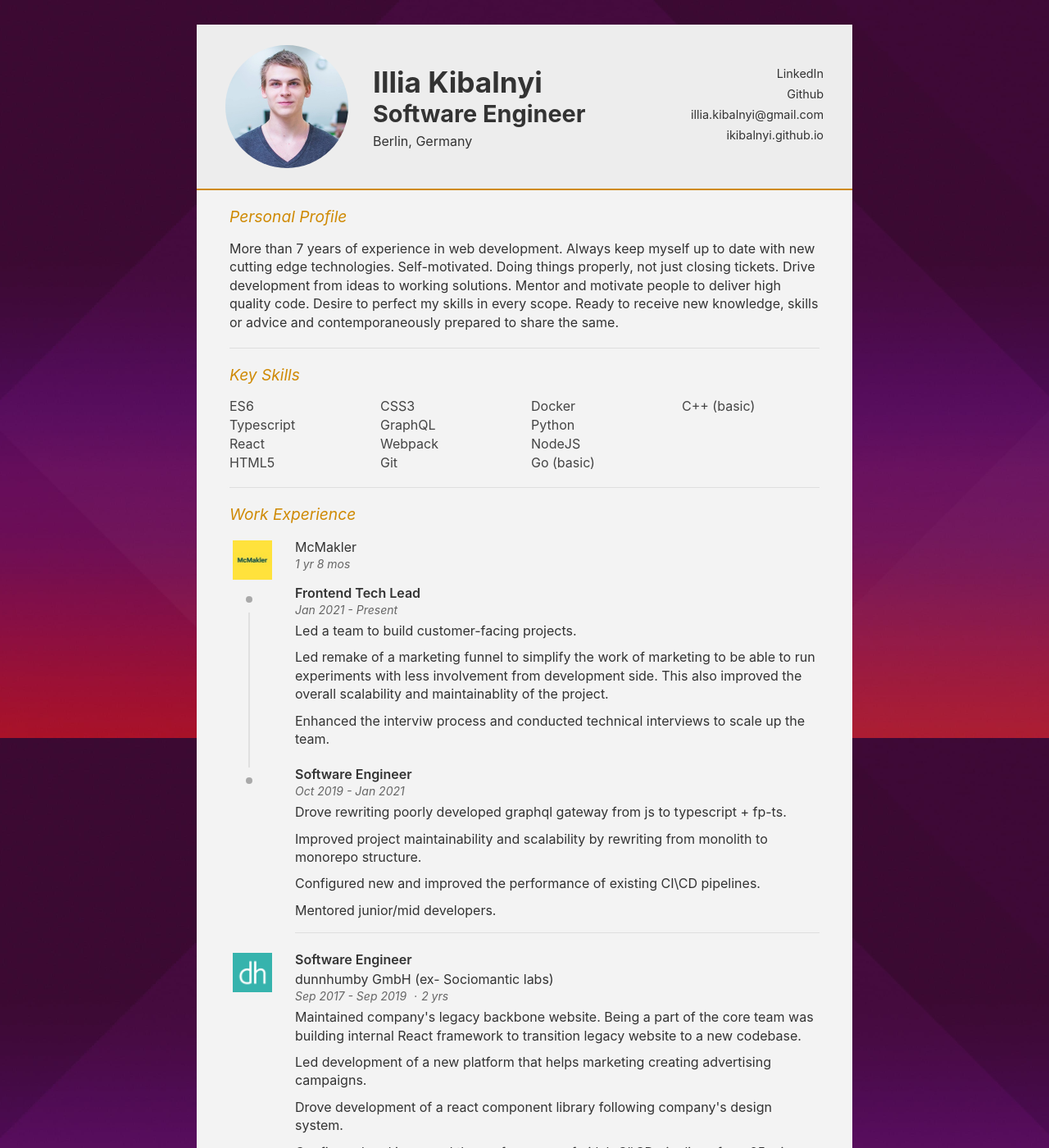
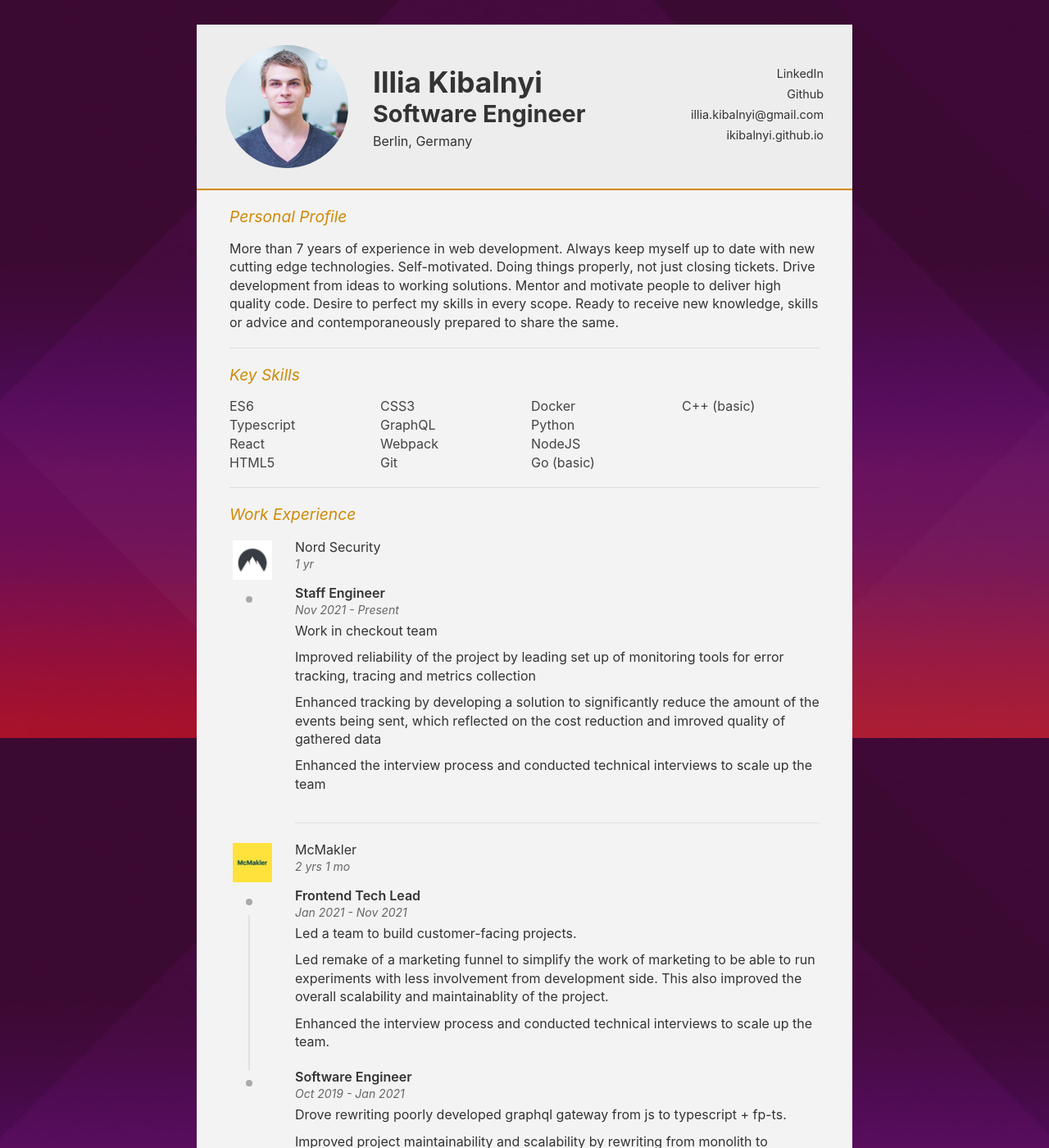
Before and after one commit to ikibalnyi/ikibalnyi.github.io, a Jekyll site: the page built from index.html, in a window 1280 px wide and 1400 px high. Shown: the whole window at 82% size. Built offline with Jekyll 4.4.1, drawn with Linux system fonts in a browser that asks for light colours.

Commit message:
Add nordsec experience

```diff
--- a/_data/experience.yml
+++ b/_data/experience.yml
@@ -1,17 +1,31 @@
+- company: Nord Security
+  url: https://nordsecurity.com/
+  duration: 1 yr
+  logo: nordsec.jpeg
+  roles:
+    - title: Staff Engineer
+      startDate: Nov 2021
+      endDate: Present
+      description:
+        - "Work in checkout team"
+        - Improved reliability of the project by leading set up of monitoring tools for error tracking, tracing and metrics collection
+        - Enhanced tracking by developing a solution to significantly reduce the amount of the events being sent, which reflected on the cost reduction and imroved quality of gathered data
+        - Enhanced the interview process and conducted technical interviews to scale up the team
+
 - company: McMakler
   url: https://www.mcmakler.de/
-  duration: 1 yr 8 mos
+  duration: 2 yrs 1 mo
   logo: mcmakler.jpeg
   roles:
     - title: Frontend Tech Lead
       startDate: Jan 2021
-      endDate: Present
+      endDate: Nov 2021
       description:
         - Led a team to build customer-facing projects.
         - Led remake of a marketing funnel to simplify the work of marketing to be able to run
           experiments with less involvement from development side. This also improved the overall
           scalability and maintainablity of the project.
-        - Enhanced the interviw process and conducted technical interviews to scale up the team.
+        - Enhanced the interview process and conducted technical interviews to scale up the team.
     - title: Software Engineer
       startDate: Oct 2019
       endDate: Jan 2021
@@ -20,6 +34,7 @@
         - Improved project maintainability and scalability by rewriting from monolith to monorepo structure.
         - Configured new and improved the performance of existing CI\CD pipelines.
         - Mentored junior/mid developers.
+
 - company: dunnhumby GmbH (ex- Sociomantic labs)
   url: https://www.dunnhumby.com/
   position: Software Engineer
```
Also changed, not shown: assets/img/nordsec.jpeg (added).
